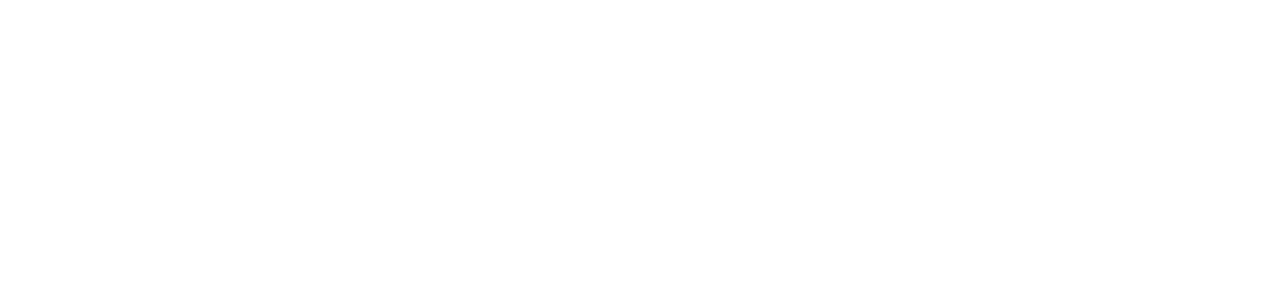
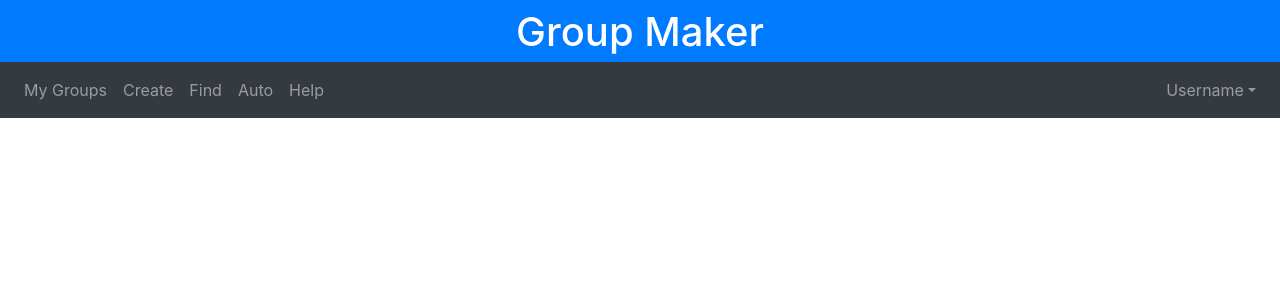
Before and after one commit to alexbalez/Group-Maker, a React (Create React App) app in the folder client/: page /test in a window 1280 px wide. Shown: the top 300 px of the page. Built offline with nearby package versions, Linux system fonts and the light colour scheme.

Commit message:
Added header, navigation, and file dashboard component. Turned off strict mode. Filled in navbar links. Closes issue #53

```diff
--- a/client/src/App.js
+++ b/client/src/App.js
@@ -5,6 +5,7 @@
 import Landing from './components/Landing';
 import Login from './components/Login'
 import CreateAccount from './components/CreateAccount'
+import Dashboard from './components/student/Dashboard'
 
 
 
@@ -16,6 +17,7 @@
           <Route path='/' exact component={ Login } />
           <Route path='/signup' component={ CreateAccount } />
           <Route path="/mock" component={ Landing } />
+        <Route path="/test" component={ Dashboard } />
         </Switch>
       </BrowserRouter>
 
--- /dev/null
+++ b/client/src/components/Header.js
@@ -0,0 +1,24 @@
+import React, { Component } from 'react';
+import './components.css';
+
+
+class Header extends Component {
+    // constructor(props){
+    //     super(props);
+    // }
+
+    componentDidMount() {
+    }
+
+    render() {
+        return (
+            <div className="text-center bg-primary text-white mb-0 pb-0">
+                <a href="/mock" className="text-decoration-none text-white"><h1 className="p-2">Group Maker</h1></a>
+            </div>
+        );
+    }
+
+
+}
+
+export default Header;
--- /dev/null
+++ b/client/src/components/Navigation.js
@@ -0,0 +1,60 @@
+import React, { Component } from 'react';
+import './components.css';
+import { Navbar, NavDropdown, Nav } from 'react-bootstrap';
+
+class Navigation extends Component {
+    // constructor(props){
+    //     super(props);
+            //Store information here that is specific to each user
+    // }
+
+    componentDidMount() {
+        //todo: pull in information here specific to each user
+    }
+
+    render() {
+        return (
+            <Navbar style={{ marginTop: "-10px", width: "100%" }} bg="dark" variant="dark" expand="sm" >
+                <Navbar.Toggle aria-controls="basic-navbar-nav" />
+                <Navbar.Collapse id="basic-navbar-nav">
+                    <Nav className="mr-auto">
+                        <Nav.Link href="/dashboard">My Groups</Nav.Link>
+                        <Nav.Link href="/create">Create</Nav.Link>
+                        <Nav.Link href="/find">Find</Nav.Link>
+                        <Nav.Link href="/auto">Auto</Nav.Link>
+                        <Nav.Link href="/help">Help</Nav.Link>
+                    </Nav>
+
+                    <Nav className="ml-auto">
+                        <NavDropdown title="Username" id="basic-nav-dropdown">
+                            <NavDropdown.Item href="/profile">My Profile</NavDropdown.Item>
+                            <NavDropdown.Item href="/logout">Logout</NavDropdown.Item>
+                        </NavDropdown>
+                    </Nav>
+                </Navbar.Collapse>
+            </Navbar>
+
+            // <Navbar collapseOnSelect expand="lg" bg="dark" variant="dark">
+            //     <Navbar.Brand href="#home">React-Bootstrap</Navbar.Brand>
+            //     <Navbar.Toggle aria-controls="responsive-navbar-nav" />
+            //     <Navbar.Collapse id="responsive-navbar-nav">
+            //         <Nav className="mr-auto">
+            //             <Nav.Link href="#features">Features</Nav.Link>
+            //             <Nav.Link href="#pricing">Pricing</Nav.Link>
+            //             <Nav.Link href="#deets">More details</Nav.Link>
+            //             <Nav.Link eventKey={2} href="#memes">
+            //                 Good stuff
+            //             </Nav.Link>
+            //         </Nav>
+            //         <Nav className="ml-auto">
+            //             <Nav.Link href="#deets">More details</Nav.Link>
+            //         </Nav>
+            //     </Navbar.Collapse>
+            // </Navbar>
+        );
+    }
+
+
+}
+
+export default Navigation;
--- /dev/null
+++ b/client/src/components/student/Dashboard.js
@@ -0,0 +1,27 @@
+import React, { Component } from 'react';
+import '../components.css';
+import Navigation from '../Navigation'
+import Header from '../Header'
+
+
+class Dashboard extends Component {
+    // constructor(props){
+    //     super(props);
+    // }
+
+    componentDidMount() {
+    }
+
+    render() {
+        return (
+            <div>
+                <Header/>
+                <Navigation/>
+            </div>
+        );
+    }
+
+
+}
+
+export default Dashboard;
--- a/client/src/index.js
+++ b/client/src/index.js
@@ -5,9 +5,9 @@
 import reportWebVitals from './reportWebVitals';
 
 ReactDOM.render(
-  <React.StrictMode>
-    <App />
-  </React.StrictMode>,
+  // <React.StrictMode>
+    <App />,
+  // </React.StrictMode>,
   document.getElementById('root')
 );
 
--- a/package.json
+++ b/package.json
@@ -19,11 +19,13 @@
   "dependencies": {
     "bcryptjs": "^2.4.3",
     "body-parser": "^1.19.0",
+    "bootstrap": "^4.6.0",
     "concurrently": "^3.5.1",
     "cors": "^2.8.5",
     "dotenv": "^8.2.0",
     "express": "^4.16.2",
     "jsonwebtoken": "^8.5.1",
-    "mongoose": "^5.11.15"
+    "mongoose": "^5.11.15",
+    "react-bootstrap": "^1.4.3"
   }
 }
```
